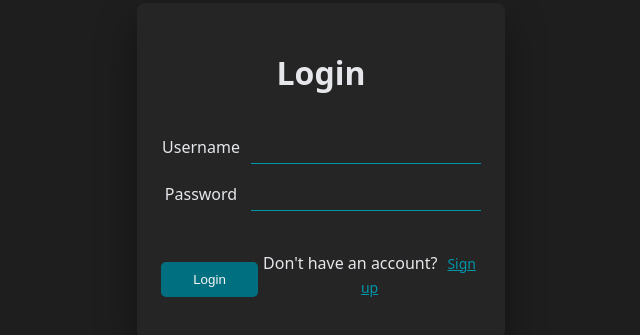
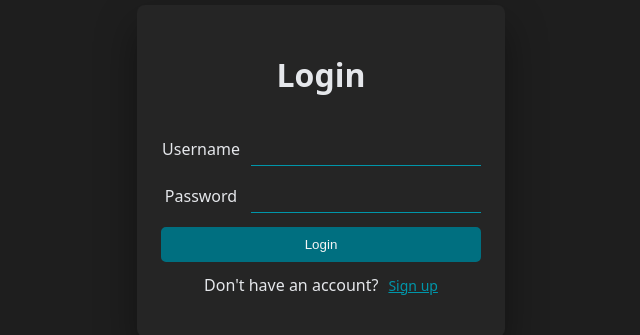
Before and after one commit to sahishnuk2/web-forum, a React app in the folder frontend/: page / in a window 1280 px wide. Shown: the part 237-572 px from the top of the page, without its empty margins (319-959 px from the left). Built offline with nearby package versions, Linux system fonts and the light colour scheme; no server answers; the HTML template or start-up script is replaced by a standard one.

Commit message:
Fix some css and navigation issues

```diff
--- a/frontend/src/pages/Authentication.css
+++ b/frontend/src/pages/Authentication.css
@@ -46,7 +46,7 @@
   border-bottom: 2px solid #0096aa;
 }
 
-button {
+.buttons button {
   width: 100%;
   padding: 8px 16px;
   cursor: pointer;
@@ -56,7 +56,7 @@ button {
   color: whitesmoke;
 }
 
-button:hover {
+.buttons button:hover {
   background-color: #005f6e;
   border: 2px solid #005f6e;
 }
@@ -65,6 +65,7 @@ button:hover {
   display: flex;
   flex-direction: column;
   align-items: center;
+  gap: 5px;
 }
 
 .signup-link,
--- a/frontend/src/pages/CreateTopicPage.css
+++ b/frontend/src/pages/CreateTopicPage.css
@@ -46,7 +46,7 @@
   border-bottom: 2px solid #0096aa;
 }
 
-button {
+.submissions button {
   width: 100px;
   padding: 8px 16px;
   cursor: pointer;
@@ -56,12 +56,12 @@ button {
   color: whitesmoke;
 }
 
-button:hover {
+.submissions button:hover {
   background-color: #005f6e;
   border: 2px solid #005f6e;
 }
 
-.buttons {
+.submissions {
   margin-top: 20px;
   display: flex;
   flex-direction: row;
--- a/frontend/src/pages/CreateTopicPage.tsx
+++ b/frontend/src/pages/CreateTopicPage.tsx
@@ -45,7 +45,7 @@ function CreateTopicPage() {
         </div>
         <div>
           {error && <p style={{ color: "red" }}>{error}</p>}
-          <div className="buttons">
+          <div className="submissions">
             <button type="button" onClick={() => navigate("/topics")}>
               Back
             </button>
--- a/frontend/src/pages/SignUpPage.tsx
+++ b/frontend/src/pages/SignUpPage.tsx
@@ -1,12 +1,13 @@
 import { useState } from "react";
 import { signUp } from "../services/api";
 import "./Authentication.css";
-import { Link } from "react-router-dom";
+import { Link, useNavigate } from "react-router-dom";
 
 function SignUpPage() {
   const [username, setUsername] = useState("");
   const [password, setPassword] = useState("");
   const [error, setError] = useState("");
+  const navigate = useNavigate();
 
   async function handleSubmit(e: React.FormEvent) {
     e.preventDefault();
@@ -14,6 +15,7 @@ function SignUpPage() {
     try {
       const data = await signUp(username, password);
       console.log(data);
+      navigate("/login");
     } catch (err) {
       if (err instanceof Error) {
         setError(err.message);
```
